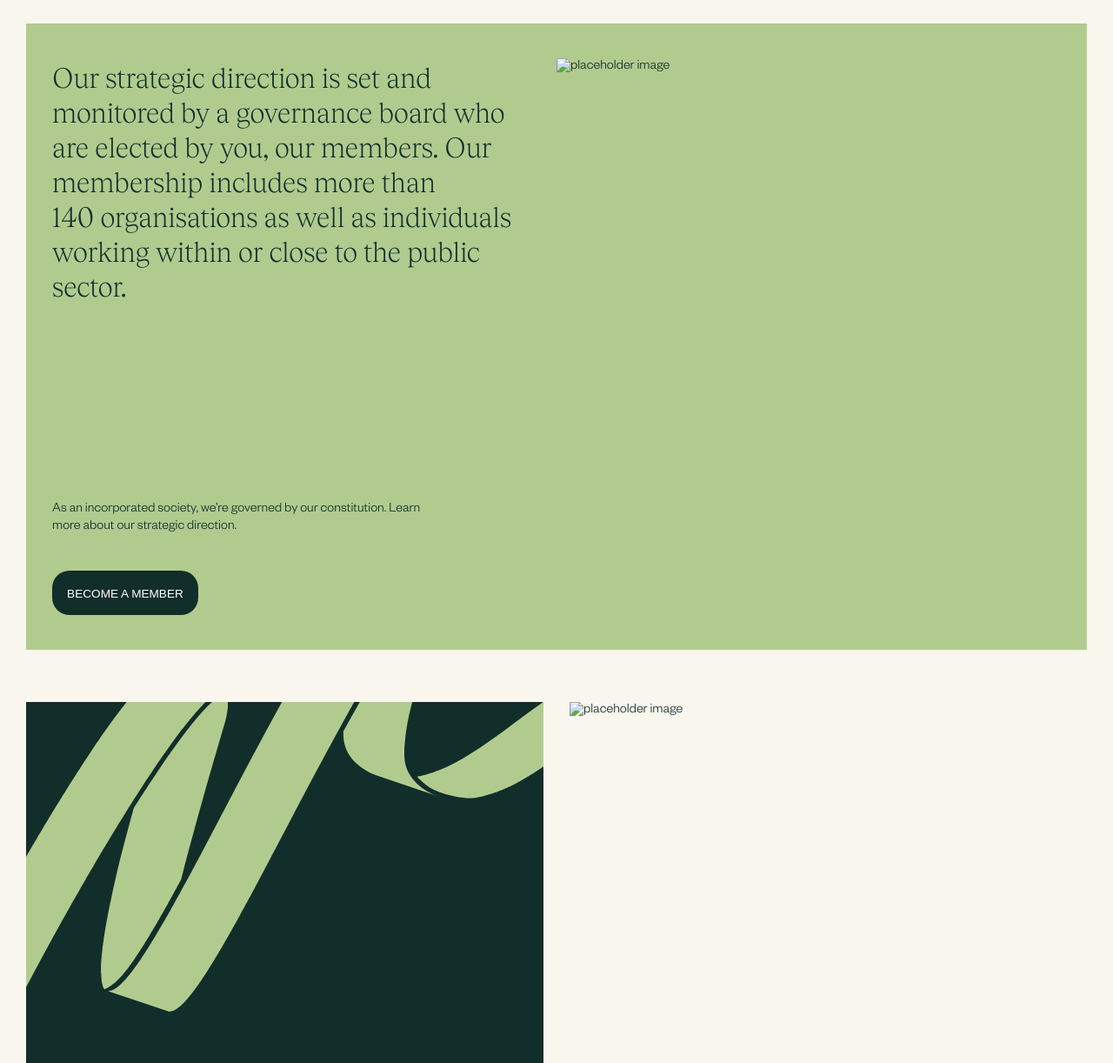
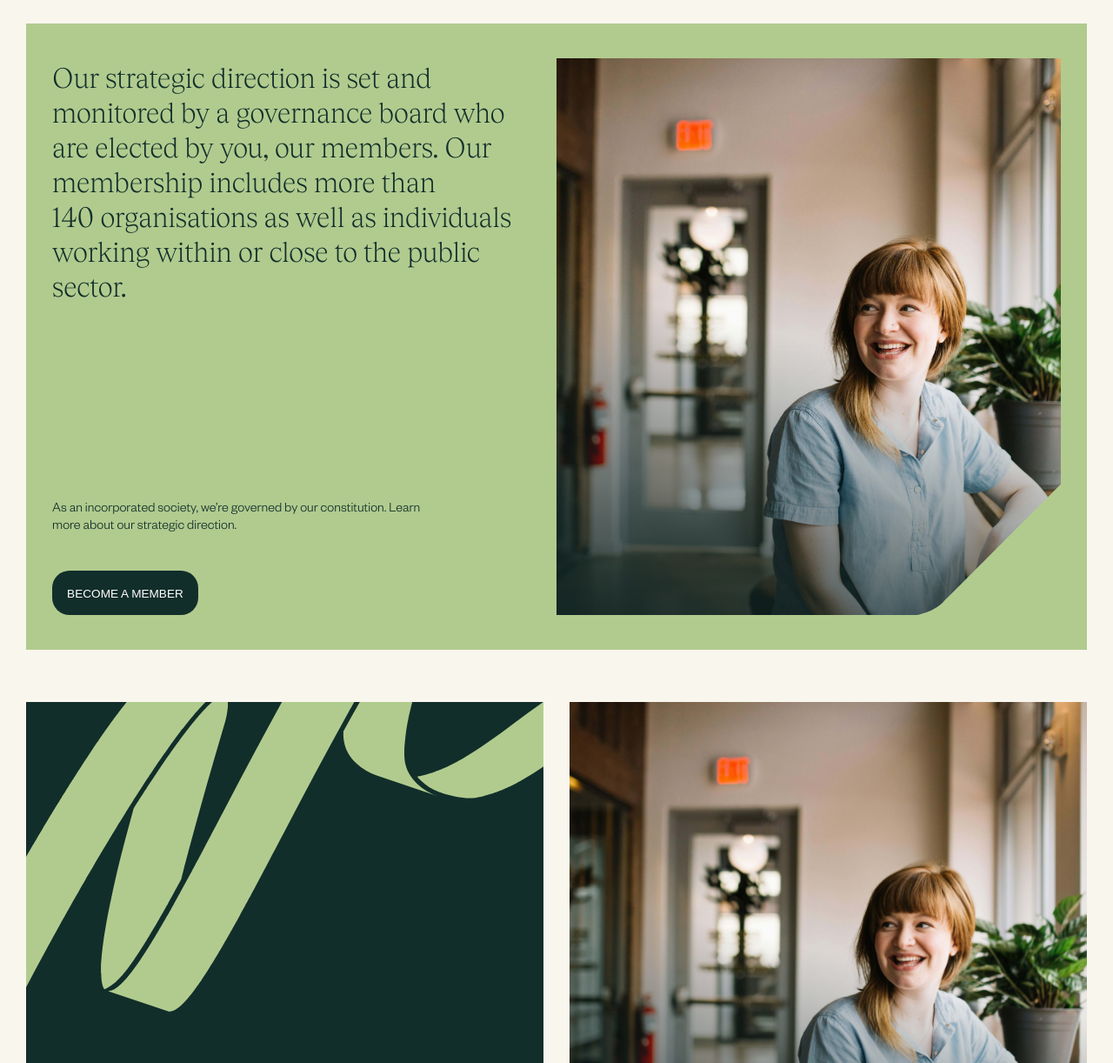
Before and after one commit to Ambitious-Aotearoa/hapai-public, a plain HTML site: page index.html in a window 1280 px wide. Shown: the part 47-1269 px from the top of the page at 87% size. Drawn offline with nearby package versions, Linux system fonts and the light colour scheme; the site is published under a folder, as on GitHub Pages, so addresses that start at the root find nothing; a script that the page names is missing; a web font is replaced by a local one.

Commit message:
change img structure

```diff
--- a/index.html
+++ b/index.html
@@ -33,7 +33,7 @@
                 </div>
 
                 <div class="col col-sm-12 col-md-6 g-0 mt-2 mt-md-0  image-cnr cnr-constant img-fit-height">
-                    <img src="/images/placeholder-image.jpg" class="img-fit" alt="placeholder image">
+                    <img src="images/placeholder-image.jpg" class="img-fit" alt="placeholder image">
                     <svg class="cnr-animation"  xmlns="http://www.w3.org/2000/svg" viewBox="0 0 186 164" fill="none">
                         <path d="M40 147C28 159 8.66667 163 0.5 163.5H186V0.5C142.333 44.3333 52 135 40 147Z"/>
                     </svg>
@@ -97,7 +97,7 @@
 
                 <div class="col-6 mt-0 pe-0 image-cnr cnr-hover-add">
                     <a href="/" class="pod pod-full d-flex align-items-end">
-                        <img src="/images/placeholder-image.jpg" class="img-fit" alt="placeholder image">
+                        <img src="images/placeholder-image.jpg" class="img-fit" alt="placeholder image">
                         <div class="">
                             <div class="button-group ms-2 mb-3 mt-4 ms-highRes-4 mb-highRes-6 mt-highRes-6">
                                 <h3 class="medium-text text-light">All resources</h3>
```
